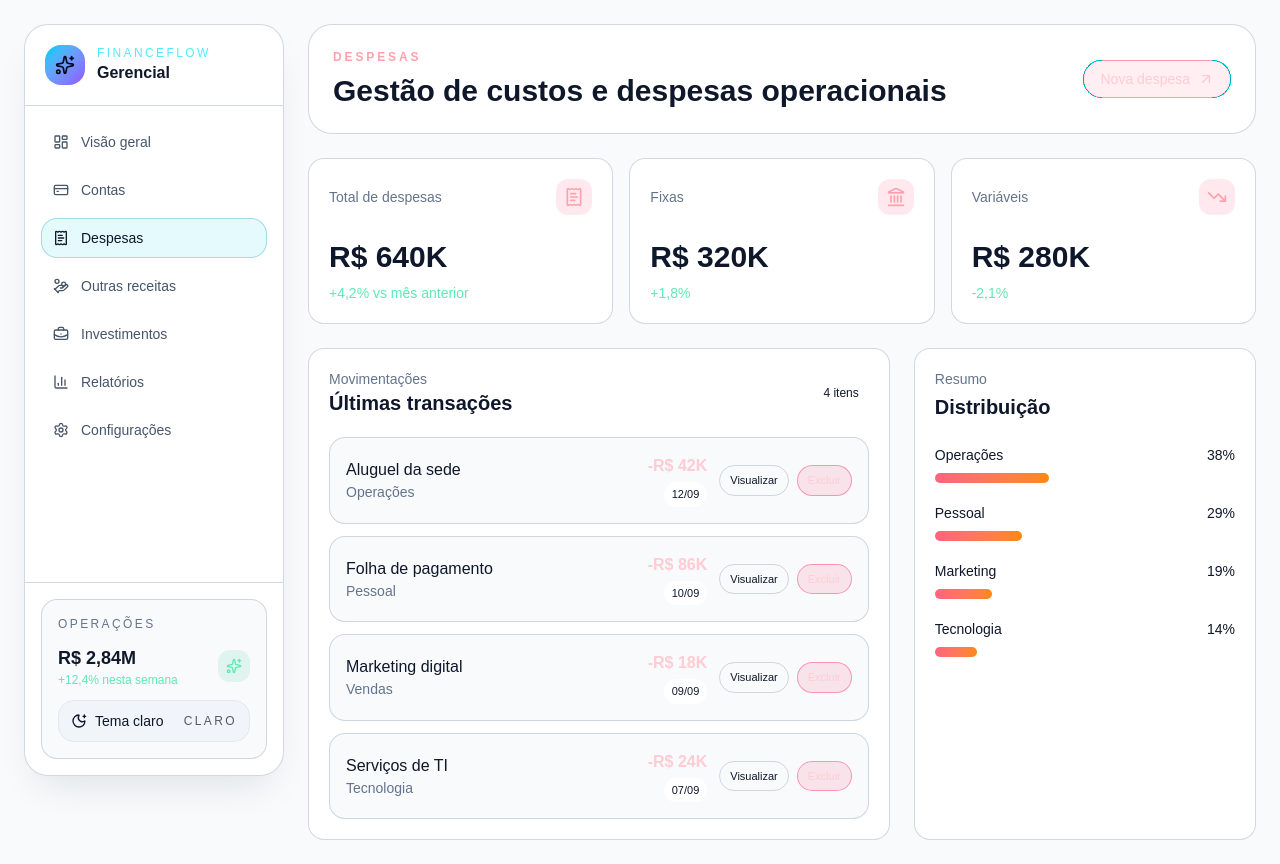
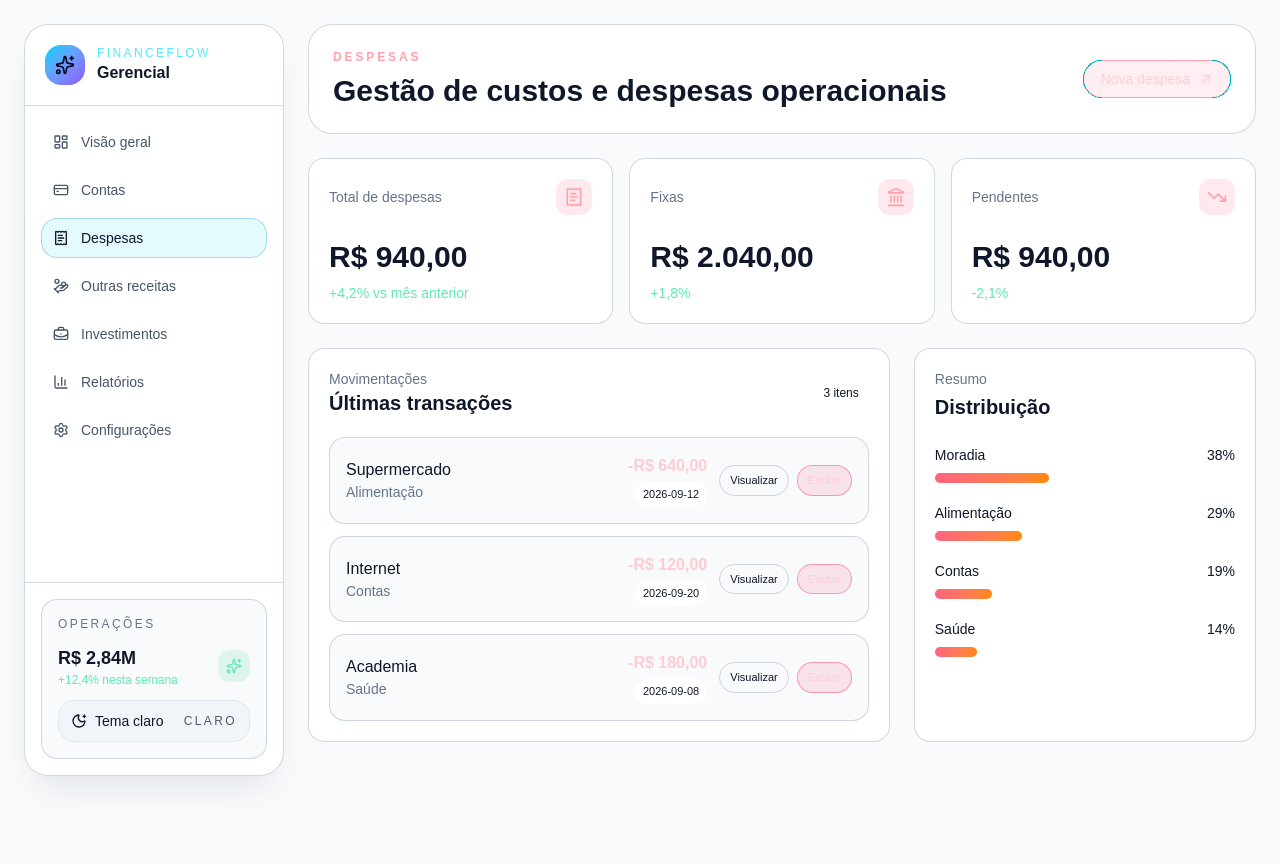
Before and after one commit to EgorRodrigues/fin-front, a Next.js app: page /despesas in a window 1280 px wide. After the commit the page ends 800 px from the top, so only its background shows below. Built offline with nearby package versions, Linux system fonts and the light colour scheme.

Commit message:
feat: refactor transaction handling with enums for type safety and improve financial metrics calculations

```diff
--- a/src/app/despesas/page.tsx
+++ b/src/app/despesas/page.tsx
@@ -3,25 +3,47 @@
 import { Landmark, ReceiptText, TrendingDown } from "lucide-react";
 
 import { TransactionPage } from "@/components/transaction-page";
+import { getTransactionsByModule } from "@/data/transactions";
+import { formatCurrency, TransactionModule } from "@/types/transaction";
+
+const despesas = getTransactionsByModule(TransactionModule.CONTAS_A_PAGAR);
+const pagas = getTransactionsByModule(TransactionModule.CONTAS_PAGAS);
 
 const metrics = [
-  { label: "Total de despesas", value: "R$ 640K", change: "+4,2% vs mês anterior", icon: ReceiptText },
-  { label: "Fixas", value: "R$ 320K", change: "+1,8%", icon: Landmark },
-  { label: "Variáveis", value: "R$ 280K", change: "-2,1%", icon: TrendingDown },
+  {
+    label: "Total de despesas",
+    value: formatCurrency(despesas.reduce((sum, item) => sum + item.amount, 0)),
+    change: "+4,2% vs mês anterior",
+    icon: ReceiptText,
+  },
+  {
+    label: "Fixas",
+    value: formatCurrency(pagas.reduce((sum, item) => sum + item.amount, 0)),
+    change: "+1,8%",
+    icon: Landmark,
+  },
+  {
+    label: "Pendentes",
+    value: formatCurrency(despesas.filter((item) => item.status !== "pago").reduce((sum, item) => sum + item.amount, 0)),
+    change: "-2,1%",
+    icon: TrendingDown,
+  },
 ];
 
-const transactions = [
-  { name: "Aluguel da sede", category: "Operações", amount: "-R$ 42K", date: "12/09", status: "Pago" },
-  { name: "Folha de pagamento", category: "Pessoal", amount: "-R$ 86K", date: "10/09", status: "Em execução" },
-  { name: "Marketing digital", category: "Vendas", amount: "-R$ 18K", date: "09/09", status: "Aprovado" },
-  { name: "Serviços de TI", category: "Tecnologia", amount: "-R$ 24K", date: "07/09", status: "Pago" },
-];
+const transactions = despesas.map((transaction) => ({
+  name: transaction.description,
+  category: transaction.category,
+  amount: `-${formatCurrency(transaction.amount)}`,
+  date: transaction.date,
+  status: transaction.status,
+  account: transaction.account,
+}));
 
 const summary = [
-  { label: "Operações", value: 38, color: "bg-rose-400" },
-  { label: "Pessoal", value: 29, color: "bg-orange-400" },
-  { label: "Marketing", value: 19, color: "bg-cyan-400" },
-  { label: "Tecnologia", value: 14, color: "bg-violet-400" },
+  { label: "Moradia", value: 38, color: "bg-rose-400" },
+  { label: "Alimentação", value: 29, color: "bg-orange-400" },
+  { label: "Contas", value: 19, color: "bg-cyan-400" },
+  { label: "Saúde", value: 14, color: "bg-violet-400" },
 ];
 
 export default function DespesasPage() {
--- a/src/app/outras-receitas/page.tsx
+++ b/src/app/outras-receitas/page.tsx
@@ -3,25 +3,47 @@
 import { CircleDollarSign, HandCoins, TrendingUp } from "lucide-react";
 
 import { TransactionPage } from "@/components/transaction-page";
+import { getTransactionsByModule } from "@/data/transactions";
+import { formatCurrency, TransactionModule } from "@/types/transaction";
+
+const receitas = getTransactionsByModule(TransactionModule.CONTAS_A_RECEBER);
+const recebidas = getTransactionsByModule(TransactionModule.CONTAS_RECEBIDAS);
 
 const metrics = [
-  { label: "Receita total", value: "R$ 780K", change: "+8,7% vs mês anterior", icon: HandCoins },
-  { label: "Recorrentes", value: "R$ 510K", change: "+5,2%", icon: TrendingUp },
-  { label: "Eventuais", value: "R$ 270K", change: "+12,4%", icon: CircleDollarSign },
+  {
+    label: "Receita total",
+    value: formatCurrency(receitas.reduce((sum, item) => sum + item.amount, 0)),
+    change: "+8,7% vs mês anterior",
+    icon: HandCoins,
+  },
+  {
+    label: "Recorrentes",
+    value: formatCurrency(recebidas.reduce((sum, item) => sum + item.amount, 0)),
+    change: "+5,2%",
+    icon: TrendingUp,
+  },
+  {
+    label: "Pendentes",
+    value: formatCurrency(receitas.filter((item) => item.status !== "recebido").reduce((sum, item) => sum + item.amount, 0)),
+    change: "+12,4%",
+    icon: CircleDollarSign,
+  },
 ];
 
-const transactions = [
-  { name: "Consultoria corporativa", category: "Serviços", amount: "+R$ 86K", date: "12/09", status: "Recebido" },
-  { name: "Venda de ativo", category: "Investimentos", amount: "+R$ 120K", date: "10/09", status: "Liquidado" },
-  { name: "Dividendos", category: "Renda", amount: "+R$ 34K", date: "09/09", status: "Confirmado" },
-  { name: "Ajuste de mensalidade", category: "Recorrentes", amount: "+R$ 22K", date: "08/09", status: "Programado" },
-];
+const transactions = receitas.map((transaction) => ({
+  name: transaction.description,
+  category: transaction.category,
+  amount: `+${formatCurrency(transaction.amount)}`,
+  date: transaction.date,
+  status: transaction.status,
+  account: transaction.account,
+}));
 
 const summary = [
   { label: "Serviços", value: 36, color: "bg-emerald-400" },
   { label: "Investimentos", value: 28, color: "bg-cyan-400" },
-  { label: "Renda", value: 21, color: "bg-violet-400" },
-  { label: "Recorrentes", value: 15, color: "bg-amber-400" },
+  { label: "Educação", value: 21, color: "bg-violet-400" },
+  { label: "Receitas fixas", value: 15, color: "bg-amber-400" },
 ];
 
 export default function OutrasReceitasPage() {
--- a/src/components/financial-dashboard.tsx
+++ b/src/components/financial-dashboard.tsx
@@ -19,7 +19,7 @@ import {
   TrendingUp,
 } from "lucide-react";
 
-import type { Transaction } from "@/types/transaction";
+import { TransactionType, type Transaction } from "@/types/transaction";
 
 const cashFlowData = [
   { month: "Jan", receitas: 3200, despesas: 2100 },
@@ -61,10 +61,10 @@ function getStatusClasses(status: string) {
 
 export function FinancialDashboard({ transactions }: FinancialDashboardProps) {
   const totalReceitas = transactions
-    .filter((transaction) => transaction.type === "receita")
+    .filter((transaction) => transaction.type === TransactionType.RECEITA)
     .reduce((sum, transaction) => sum + transaction.amount, 0);
   const totalDespesas = transactions
-    .filter((transaction) => transaction.type === "despesa")
+    .filter((transaction) => transaction.type === TransactionType.DESPESA)
     .reduce((sum, transaction) => sum + transaction.amount, 0);
   const saldoTotal = totalReceitas - totalDespesas;
 
@@ -75,7 +75,7 @@ export function FinancialDashboard({ transactions }: FinancialDashboardProps) {
       minimumFractionDigits: 2,
       maximumFractionDigits: 2,
     })}`,
-    status: transaction.type === "receita" ? "Positivo" : "Atenção",
+    status: transaction.type === TransactionType.RECEITA ? "Positivo" : "Atenção",
   }));
 
   const metrics = [
--- a/src/data/transactions.ts
+++ b/src/data/transactions.ts
@@ -1,4 +1,9 @@
-import type { Transaction } from "@/types/transaction";
+import {
+  TransactionModule,
+  TransactionStatus,
+  TransactionType,
+  type Transaction,
+} from "@/types/transaction";
 
 export const transactionsSeed: Transaction[] = [
   {
@@ -7,9 +12,9 @@ export const transactionsSeed: Transaction[] = [
     category: "Moradia",
     amount: 1800,
     date: "2026-09-05",
-    type: "despesa",
-    status: "pago",
-    module: "contas-pagas",
+    type: TransactionType.DESPESA,
+    status: TransactionStatus.PAGO,
+    module: TransactionModule.CONTAS_PAGAS,
     account: "Conta Corrente",
   },
   {
@@ -18,9 +23,9 @@ export const transactionsSeed: Transaction[] = [
     category: "Receita fixa",
     amount: 5200,
     date: "2026-09-01",
-    type: "receita",
-    status: "recebido",
-    module: "contas-recebidas",
+    type: TransactionType.RECEITA,
+    status: TransactionStatus.RECEBIDO,
+    module: TransactionModule.CONTAS_RECEBIDAS,
     account: "Carteira",
   },
   {
@@ -29,9 +34,9 @@ export const transactionsSeed: Transaction[] = [
     category: "Alimentação",
     amount: 640,
     date: "2026-09-12",
-    type: "despesa",
-    status: "pendente",
-    module: "contas-a-pagar",
+    type: TransactionType.DESPESA,
+    status: TransactionStatus.PENDENTE,
+    module: TransactionModule.CONTAS_A_PAGAR,
     account: "Cartão",
   },
   {
@@ -40,9 +45,9 @@ export const transactionsSeed: Transaction[] = [
     category: "Serviços",
     amount: 1350,
     date: "2026-09-18",
-    type: "receita",
-    status: "pendente",
-    module: "contas-a-receber",
+    type: TransactionType.RECEITA,
+    status: TransactionStatus.PENDENTE,
+    module: TransactionModule.CONTAS_A_RECEBER,
     account: "Conta Corrente",
   },
   {
@@ -51,9 +56,9 @@ export const transactionsSeed: Transaction[] = [
     category: "Contas",
     amount: 120,
     date: "2026-09-20",
-    type: "despesa",
-    status: "vencida",
-    module: "contas-a-pagar",
+    type: TransactionType.DESPESA,
+    status: TransactionStatus.VENCIDA,
+    module: TransactionModule.CONTAS_A_PAGAR,
     account: "Conta Corrente",
   },
   {
@@ -62,9 +67,65 @@ export const transactionsSeed: Transaction[] = [
     category: "Serviços",
     amount: 900,
     date: "2026-09-15",
-    type: "receita",
-    status: "atrasada",
-    module: "contas-a-receber",
+    type: TransactionType.RECEITA,
+    status: TransactionStatus.ATRASADA,
+    module: TransactionModule.CONTAS_A_RECEBER,
     account: "Pix",
   },
+  {
+    id: "txn-007",
+    description: "Academia",
+    category: "Saúde",
+    amount: 180,
+    date: "2026-09-08",
+    type: TransactionType.DESPESA,
+    status: TransactionStatus.PENDENTE,
+    module: TransactionModule.CONTAS_A_PAGAR,
+    account: "Cartão",
+  },
+  {
+    id: "txn-008",
+    description: "Venda de curso",
+    category: "Educação",
+    amount: 780,
+    date: "2026-09-21",
+    type: TransactionType.RECEITA,
+    status: TransactionStatus.RECEBIDO,
+    module: TransactionModule.CONTAS_RECEBIDAS,
+    account: "Pix",
+  },
+  {
+    id: "txn-009",
+    description: "Conta de luz",
+    category: "Utilidades",
+    amount: 240,
+    date: "2026-09-10",
+    type: TransactionType.DESPESA,
+    status: TransactionStatus.PAGO,
+    module: TransactionModule.CONTAS_PAGAS,
+    account: "Conta Corrente",
+  },
+  {
+    id: "txn-010",
+    description: "Projeto extra",
+    category: "Serviços",
+    amount: 1500,
+    date: "2026-09-16",
+    type: TransactionType.RECEITA,
+    status: TransactionStatus.PENDENTE,
+    module: TransactionModule.CONTAS_A_RECEBER,
+    account: "Conta Corrente",
+  },
 ];
+
+export const transactionsByModule = Object.values(TransactionModule).reduce(
+  (groups, module) => {
+    groups[module] = transactionsSeed.filter((transaction) => transaction.module === module);
+    return groups;
+  },
+  {} as Record<TransactionModule, Transaction[]>,
+);
+
+export function getTransactionsByModule(module: TransactionModule) {
+  return transactionsByModule[module] ?? [];
+}
--- a/src/types/transaction.ts
+++ b/src/types/transaction.ts
@@ -1,18 +1,23 @@
-export type TransactionType = "despesa" | "receita";
+export enum TransactionType {
+  DESPESA = "despesa",
+  RECEITA = "receita",
+}
 
-export type TransactionStatus =
-  | "pendente"
-  | "pago"
-  | "recebido"
-  | "vencida"
-  | "atrasada"
-  | "registrado";
+export enum TransactionStatus {
+  PENDENTE = "pendente",
+  PAGO = "pago",
+  RECEBIDO = "recebido",
+  VENCIDA = "vencida",
+  ATRASADA = "atrasada",
+  REGISTRADO = "registrado",
+}
 
-export type TransactionModule =
-  | "contas-a-pagar"
-  | "contas-a-receber"
-  | "contas-pagas"
-  | "contas-recebidas";
+export enum TransactionModule {
+  CONTAS_A_PAGAR = "contas-a-pagar",
+  CONTAS_A_RECEBER = "contas-a-receber",
+  CONTAS_PAGAS = "contas-pagas",
+  CONTAS_RECEBIDAS = "contas-recebidas",
+}
 
 export interface Transaction {
   id: string;
@@ -27,25 +32,29 @@ export interface Transaction {
   notes?: string;
 }
 
+export const transactionTypeOptions = Object.values(TransactionType) as TransactionType[];
+export const transactionStatusOptions = Object.values(TransactionStatus) as TransactionStatus[];
+export const transactionModuleOptions = Object.values(TransactionModule) as TransactionModule[];
+
 export const transactionTypeLabels: Record<TransactionType, string> = {
-  despesa: "Despesa",
-  receita: "Receita",
+  [TransactionType.DESPESA]: "Despesa",
+  [TransactionType.RECEITA]: "Receita",
 };
 
 export const transactionStatusLabels: Record<TransactionStatus, string> = {
-  pendente: "Pendente",
-  pago: "Pago",
-  recebido: "Recebido",
-  vencida: "Vencida",
-  atrasada: "Atrasada",
-  registrado: "Registrado",
+  [TransactionStatus.PENDENTE]: "Pendente",
+  [TransactionStatus.PAGO]: "Pago",
+  [TransactionStatus.RECEBIDO]: "Recebido",
+  [TransactionStatus.VENCIDA]: "Vencida",
+  [TransactionStatus.ATRASADA]: "Atrasada",
+  [TransactionStatus.REGISTRADO]: "Registrado",
 };
 
 export const transactionModuleLabels: Record<TransactionModule, string> = {
-  "contas-a-pagar": "Contas a pagar",
-  "contas-a-receber": "Contas a receber",
-  "contas-pagas": "Contas pagas",
-  "contas-recebidas": "Contas recebidas",
+  [TransactionModule.CONTAS_A_PAGAR]: "Contas a pagar",
+  [TransactionModule.CONTAS_A_RECEBER]: "Contas a receber",
+  [TransactionModule.CONTAS_PAGAS]: "Contas pagas",
+  [TransactionModule.CONTAS_RECEBIDAS]: "Contas recebidas",
 };
 
 export const formatCurrency = (value: number) =>
```
